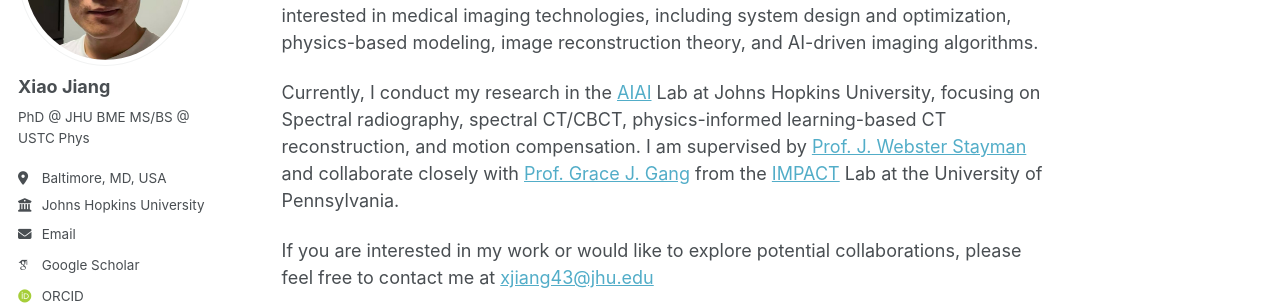
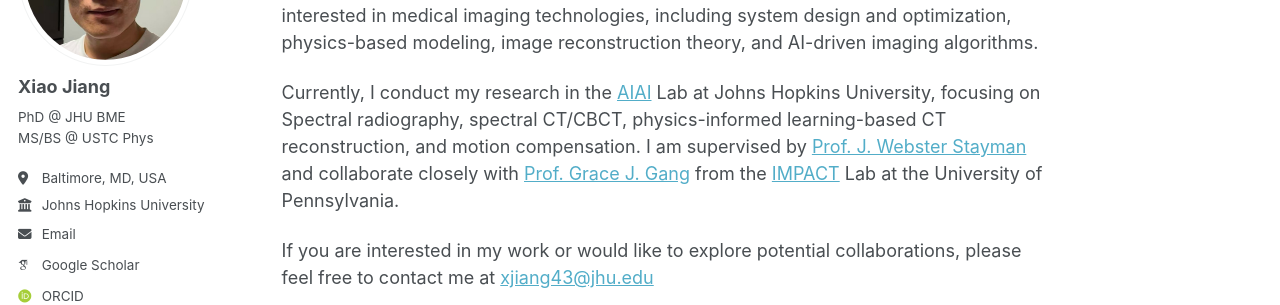
Before and after one commit to Xiao-Jiang-22/Xiao-Jiang-22.github.io, a Jekyll site: the page built from _pages/about.md, in a window 1280 px wide. Shown: the part 217-522 px from the top of the page. Built offline with Jekyll 4.4.1, drawn with Linux system fonts in a browser that asks for light colours; some web fonts are replaced; a script bundle is joined from its source files by our own code; library files that are not in the unit come from our copies; part of the change alters nothing that is shown.

```diff
--- a/_config.yml
+++ b/_config.yml
@@ -26,9 +26,7 @@ author:
   avatar           : "profile.jpg"
   name             : "Xiao Jiang"
   pronouns         : # example: "she/her"
-  bio: |
-    PhD @ JHU BME
-    MS/BS @ USTC Phys
+  bio              : "PhD @ JHU BME<br>MS/BS @ USTC Phys"
   location         : "Baltimore, MD, USA"
   employer         : "Johns Hopkins University"
   uri              : # URL
```
